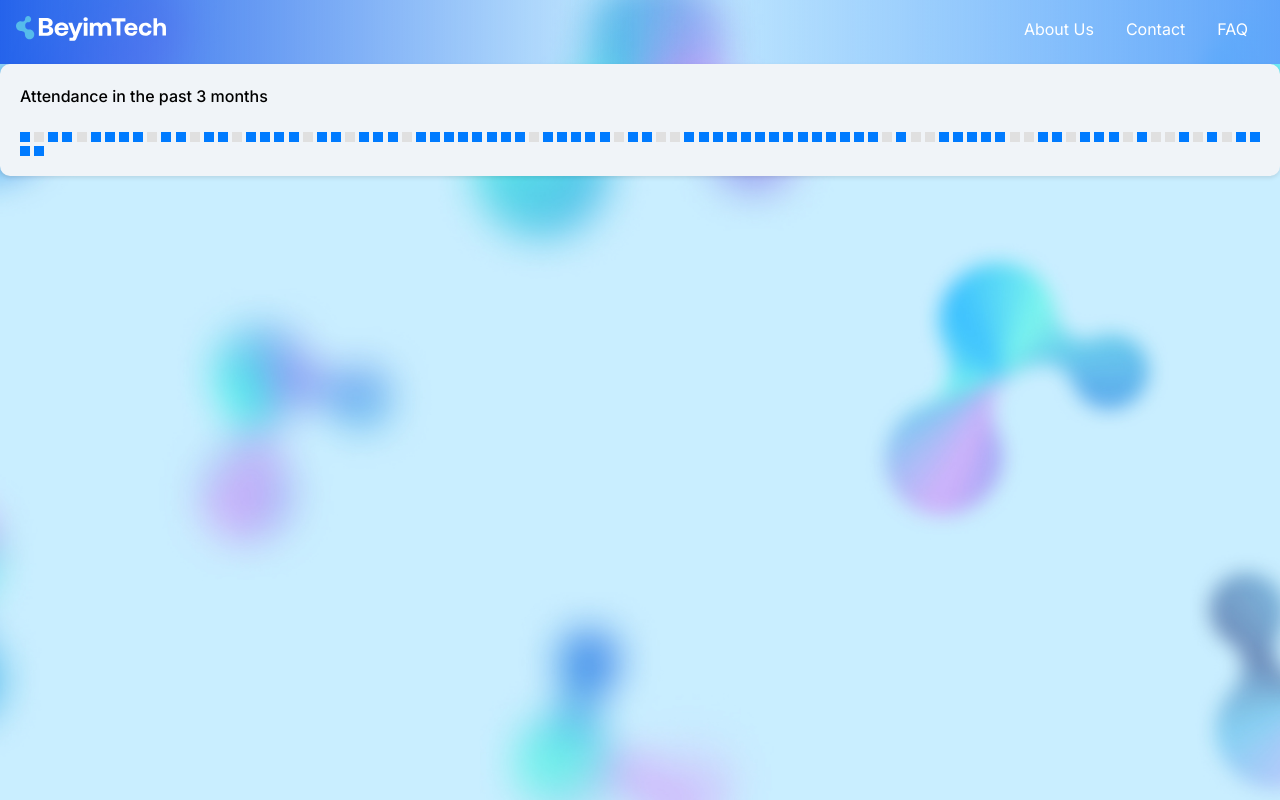
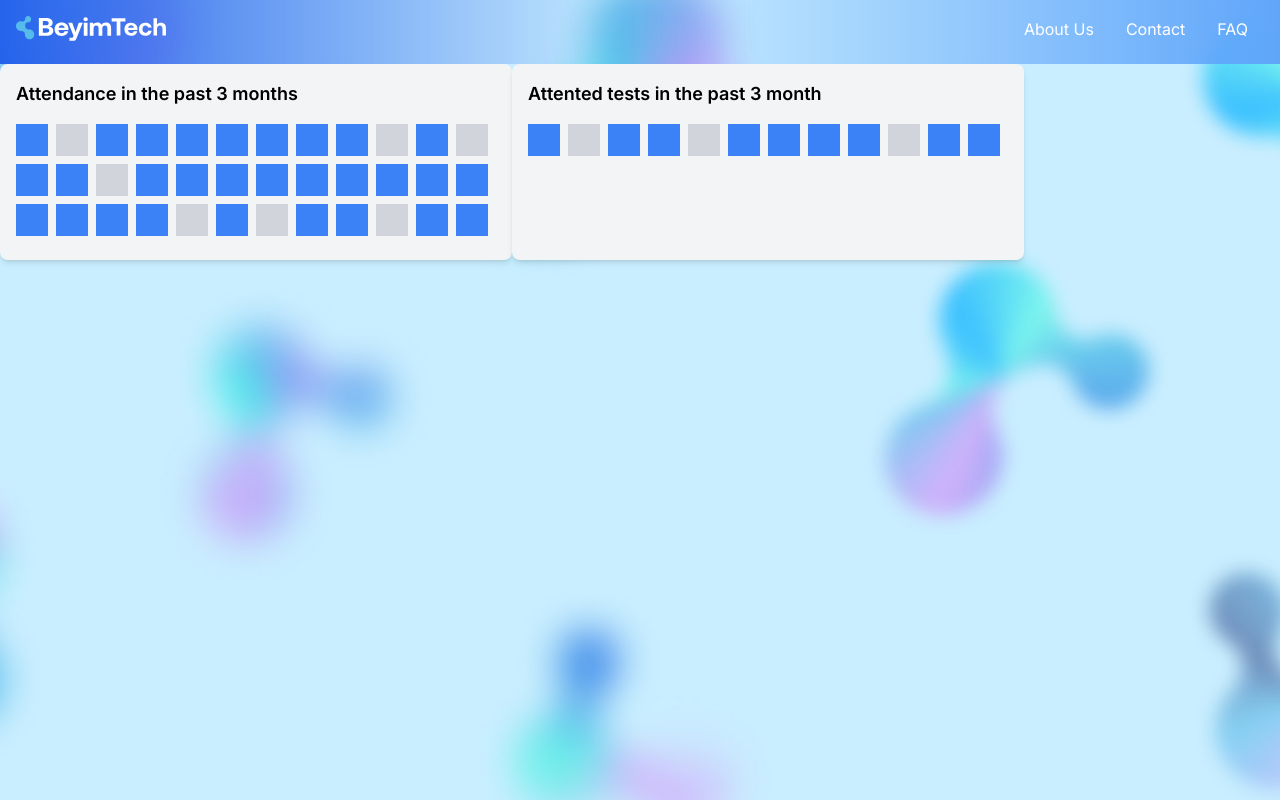
Before and after one commit to aqbotash/smart-stats-front, a Next.js app: page /studentpage in a window 1280 px wide. Built offline with nearby package versions, Linux system fonts and the light colour scheme.

Commit message:
added component for attendance tracking probnik tests

```diff
--- a/src/app/studentpage/page.tsx
+++ b/src/app/studentpage/page.tsx
@@ -3,12 +3,19 @@ import UserProfile from "@/components/UserProfile";
 import Calendar from "@/components/Calendar";
 import ExamCountdown from "@/components/ExamCount";
 import AttendanceTracker from "@/components/AttendanceTracker";
+import TestRes from "@/components/TestRes";
 
 export default function Home() {
     return (
         <>
         <Navbar />
+
+        <div className="flex w-1/3">
         <AttendanceTracker/>
+        <TestRes/>
+
+        </div>
+
         </>
     );
 
--- a/src/components/AttendanceTracker.module.css
+++ /dev/null
@@ -1,32 +0,0 @@
-
-.container {
-    background-color: #f0f4f8;
-    padding: 20px;
-    border-radius: 10px;
-    box-shadow: 0 2px 4px rgba(0, 0, 0, 0.1);
-    box-sizing: border-box;
-  }
-
-  .grid {
-    display: grid;
-    grid-template-columns: repeat(auto-fill, minmax(10px, 1fr));
-    gap: 4px;
-  }
-
-  .daySquare {
-    width: 10px;
-    height: 10px;
-    background-color: #e0e0e0;
-  }
-
-  .present {
-    background-color: #007bff;
-  }
-
-  .absent {
-  }
-
-  .title {
-    margin-bottom: 24px; /* Adding space to the bottom of the text */
-    font-weight: 500; /* Changing text weight */
-  }
--- a/src/components/AttendanceTracker.tsx
+++ b/src/components/AttendanceTracker.tsx
@@ -1,20 +1,51 @@
 import React from 'react';
-import styles from './AttendanceTracker.module.css';
 
 const AttendanceTracker = () => {
+  const rows = 3;
+  const cols = 12;
 
-  const attendanceData = Array.from({ length: 90 }, (_, i) => Math.random() > 0.3);
+  const generateAttendanceData = () => {
+    const attendanceData = [];
+    for (let i = 0; i < rows * cols; i++) {
+      attendanceData.push(Math.random() > 0.3);
+    }
+    return attendanceData;
+  };
+
+  const renderSquare = (present: boolean, index: number) => {
+    return (
+      <div
+        key={index}
+        className={`w-8 h-8 ${present ? 'bg-blue-500' : 'bg-gray-300'}`}
+      />
+    );
+  };
+
+  const renderGrid = () => {
+    const attendanceData = generateAttendanceData();
+    const grid = [];
+
+    for (let i = 0; i < rows; i++) {
+      const row = [];
+      for (let j = 0; j < cols; j++) {
+        const index = i * cols + j;
+        row.push(
+          <div key={index} className="mr-2">
+            {renderSquare(attendanceData[index], index)}
+          </div>
+        );
+      }
+      grid.push(<div key={i} className="flex mb-2">{row}</div>);
+    }
+
+    return grid;
+  };
 
   return (
-    <div className={styles.container}>
-      <h2 className={styles.title}>Attendance in the past 3 months</h2>
-      <div className={styles.grid}>
-        {attendanceData.map((present, index) => (
-          <div
-            key={index}
-            className={`${styles.daySquare} ${present ? styles.present : styles.absent}`}
-          />
-        ))}
+    <div className="bg-gray-100 p-4 rounded-lg shadow-md">
+      <h2 className="text-lg font-semibold mb-4">Attendance in the past 3 months</h2>
+      <div>
+        {renderGrid()}
       </div>
     </div>
   );
--- a/src/components/Calendar.js
+++ b/src/components/Calendar.tsx
@@ -30,7 +30,7 @@ const Calendar = () => {
             key={day}
             className={
               specialDays.includes(day)
-                ? `${styles.day} ${styles.currentDay}` // Apply .currentDay if it's a special day
+                ? `${styles.day} ${styles.currentDay}`
                 : styles.day
             }
           >
--- /dev/null
+++ b/src/components/TestRes.tsx
@@ -0,0 +1,21 @@
+import React from 'react';
+
+const TestRes = () => {
+  const squares = Array.from({ length: 12 }, (_, index) => (
+    <div
+      key={index}
+      className={`w-8 h-8 ${Math.random() > 0.3 ? 'bg-blue-500' : 'bg-gray-300'} mr-2`}
+    />
+  ));
+
+  return (
+    <div className="bg-gray-100 p-4 rounded-lg shadow-md">
+      <h2 className="text-lg font-semibold mb-4">Attented tests in the past 3 month</h2>
+      <div className="flex mb-2">
+        {squares}
+      </div>
+    </div>
+  );
+};
+
+export default TestRes;
```
